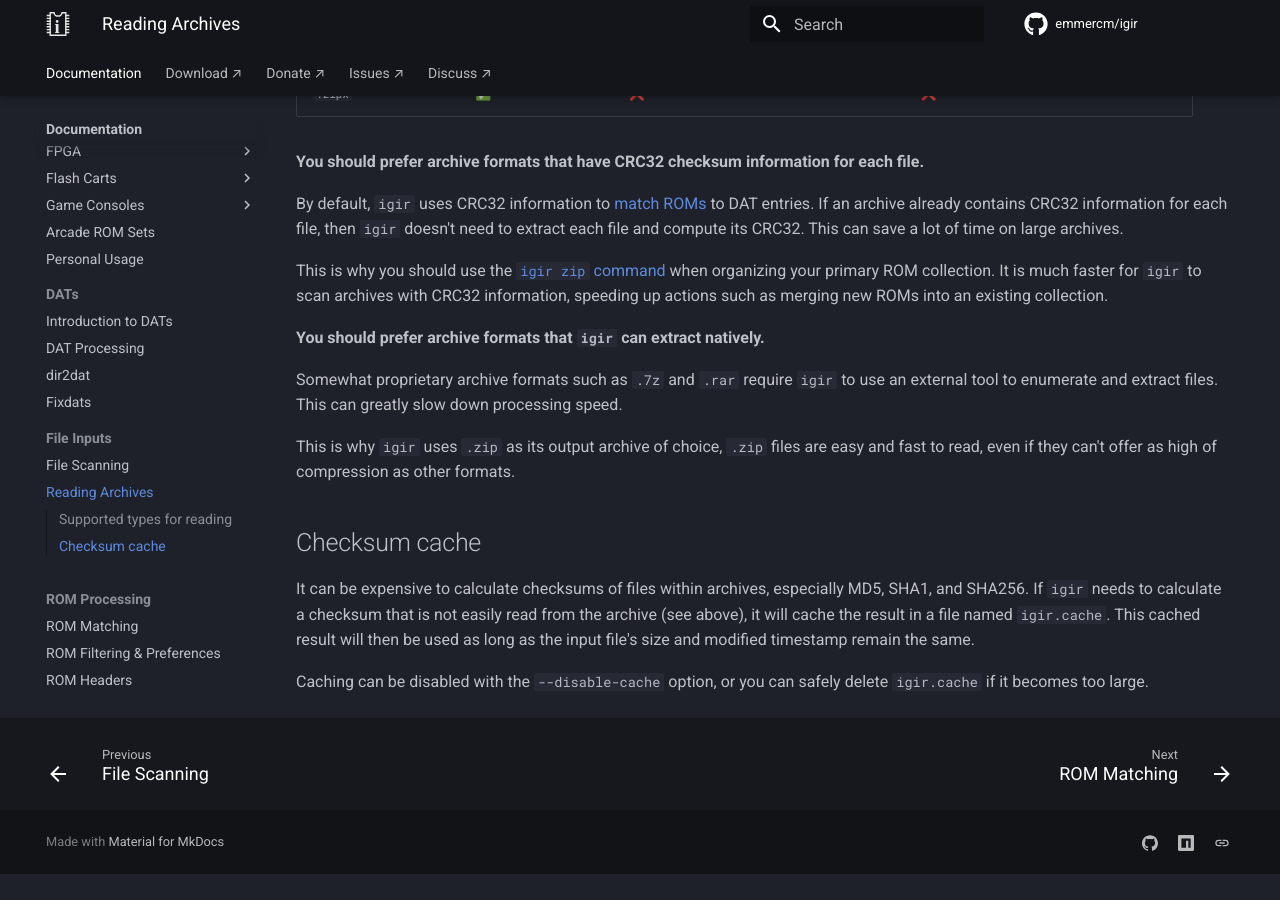
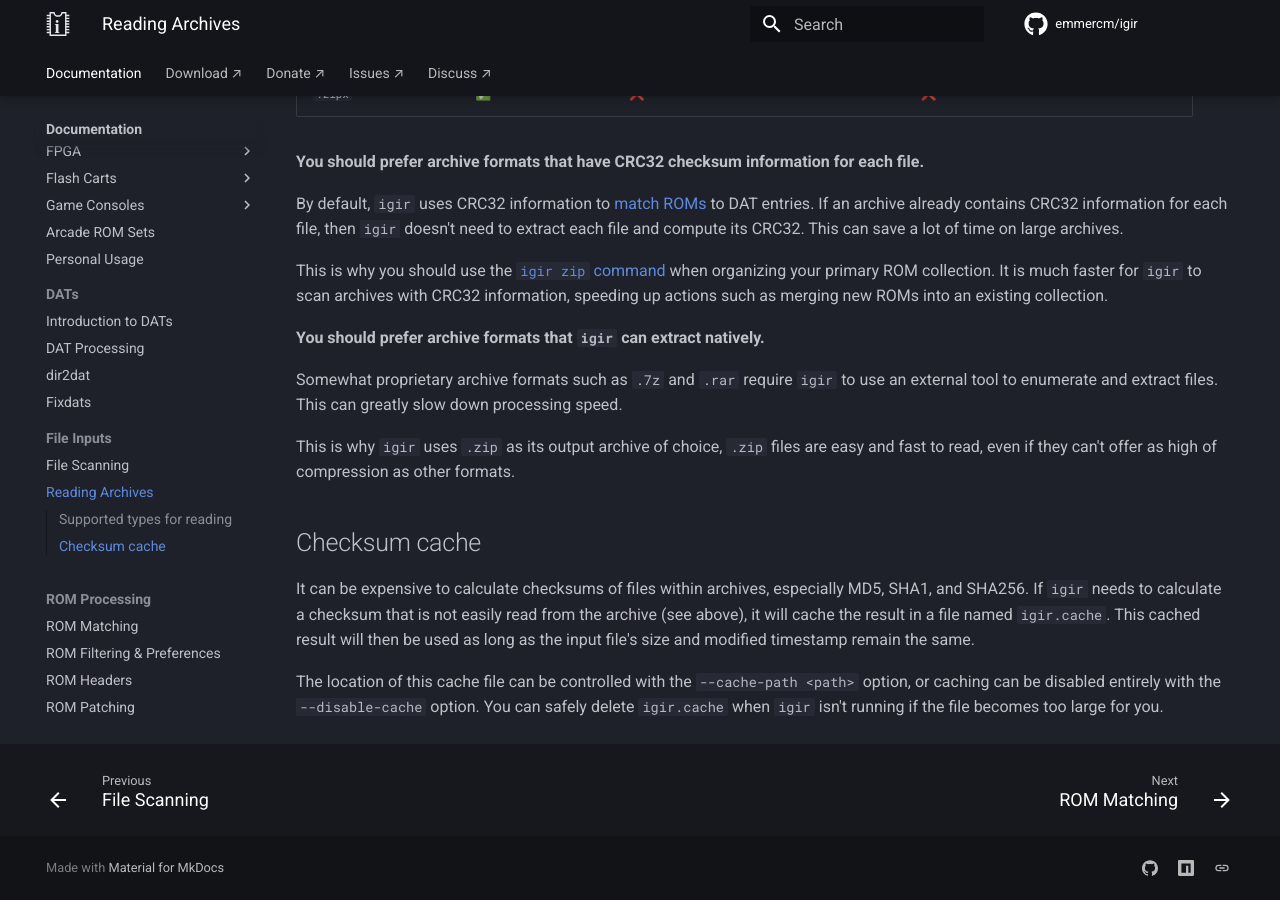
Before and after one commit to emmercm/igir, an MkDocs documentation site: the page built from docs/input/reading-archives.md, in a window 1280 px wide and 900 px high, scrolled down 764 px. Built offline with MkDocs 1.6.1 and Material for MkDocs 9.7.7, drawn with Linux system fonts in a browser that asks for light colours; comment, search, counter and statistics services are not loaded; before the commit the page ends 1638 px from its top, so only the background shows below that.

Commit message:
Other misc docs

```diff
--- a/docs/input/reading-archives.md
+++ b/docs/input/reading-archives.md
@@ -34,4 +34,4 @@
 
 It can be expensive to calculate checksums of files within archives, especially MD5, SHA1, and SHA256. If `igir` needs to calculate a checksum that is not easily read from the archive (see above), it will cache the result in a file named `igir.cache`. This cached result will then be used as long as the input file's size and modified timestamp remain the same.
 
-Caching can be disabled with the `--disable-cache` option, or you can safely delete `igir.cache` if it becomes too large.
+The location of this cache file can be controlled with the `--cache-path <path>` option, or caching can be disabled entirely with the `--disable-cache` option. You can safely delete `igir.cache` when `igir` isn't running if the file becomes too large for you.
```
Also changed, not shown: docs/dats/processing.md (+1 -1 lines).
